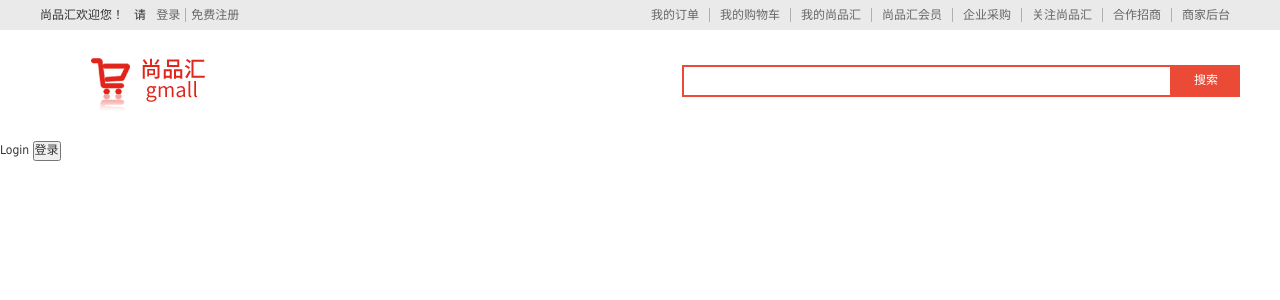
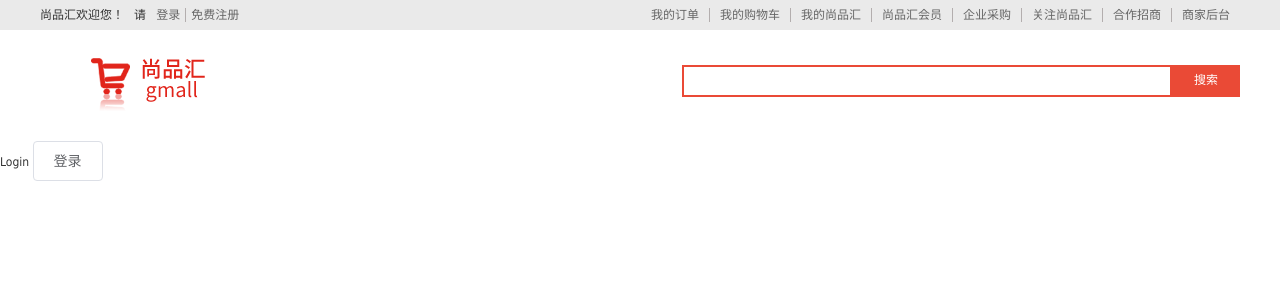
Before and after one commit to su991215/0721susu, a Vue app: page /#/login in a window 1280 px wide. Shown: the top 300 px of the page. Built offline with nearby package versions, Linux system fonts and the light colour scheme.

Commit message:
修复了element的问题，但是又出来个小问题

```diff
--- a/src/main.js
+++ b/src/main.js
@@ -1,6 +1,8 @@
 // @ts-nocheck
 import Vue from "vue";
 import App from "./App";
+import ElementUI from "element-ui";
+import "element-ui/lib/theme-chalk/index.css";
 
 import router from "./router";
 
@@ -9,6 +11,7 @@ import "./styles/reset.css";
 import "./plugins/element.js";
 
 Vue.config.productionTip = false;
+Vue.use(ElementUI);
 
 /* eslint-disable no-new */
 new Vue({
--- a/src/plugins/element.js
+++ b/src/plugins/element.js
@@ -1,4 +1,6 @@
 import Vue from "vue";
 import { Button } from "element-ui";
+import { Message } from 'element-ui';
 
 Vue.use(Button);
+Vue.use(Message);
--- a/src/views/Login/index.vue
+++ b/src/views/Login/index.vue
@@ -1,7 +1,8 @@
 <template>
   <div>
     Login
-    <button @click="login">登录</button>
+    <!-- <button @click="login">登录</button> -->
+    <el-button :plain="true" @click="login">登录</el-button>
   </div>
 </template>
 
@@ -11,11 +12,9 @@ export default {
   name: "Login",
   methods: {
     login() {
-      reqLogin("137000000001", "111111")
-      .then((res) => {
+      reqLogin("137000000001", "111111").then((res) => {
         console.log("res", res);
-      })
-      .c;
+      }).c;
     },
   },
 };
```
